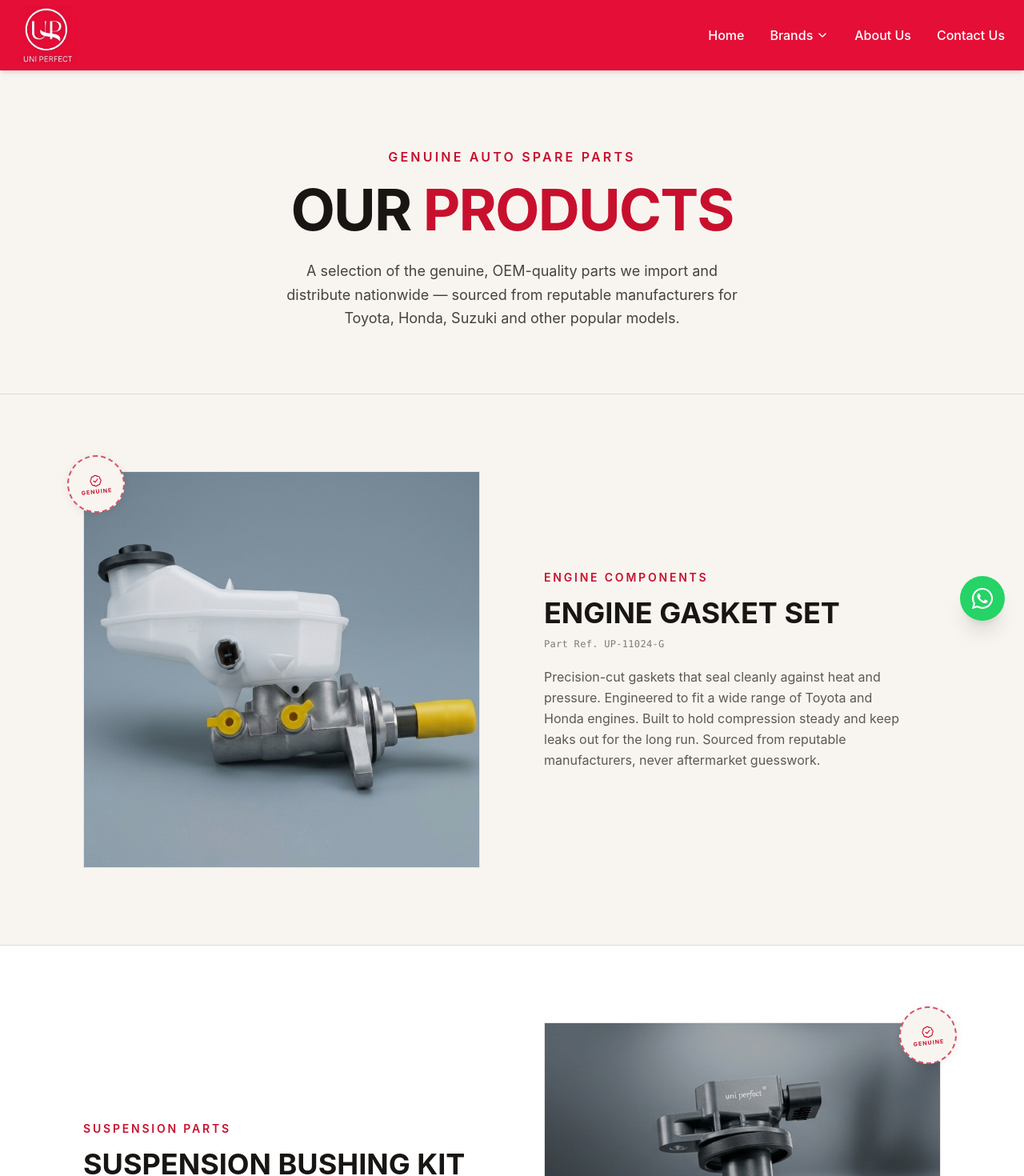
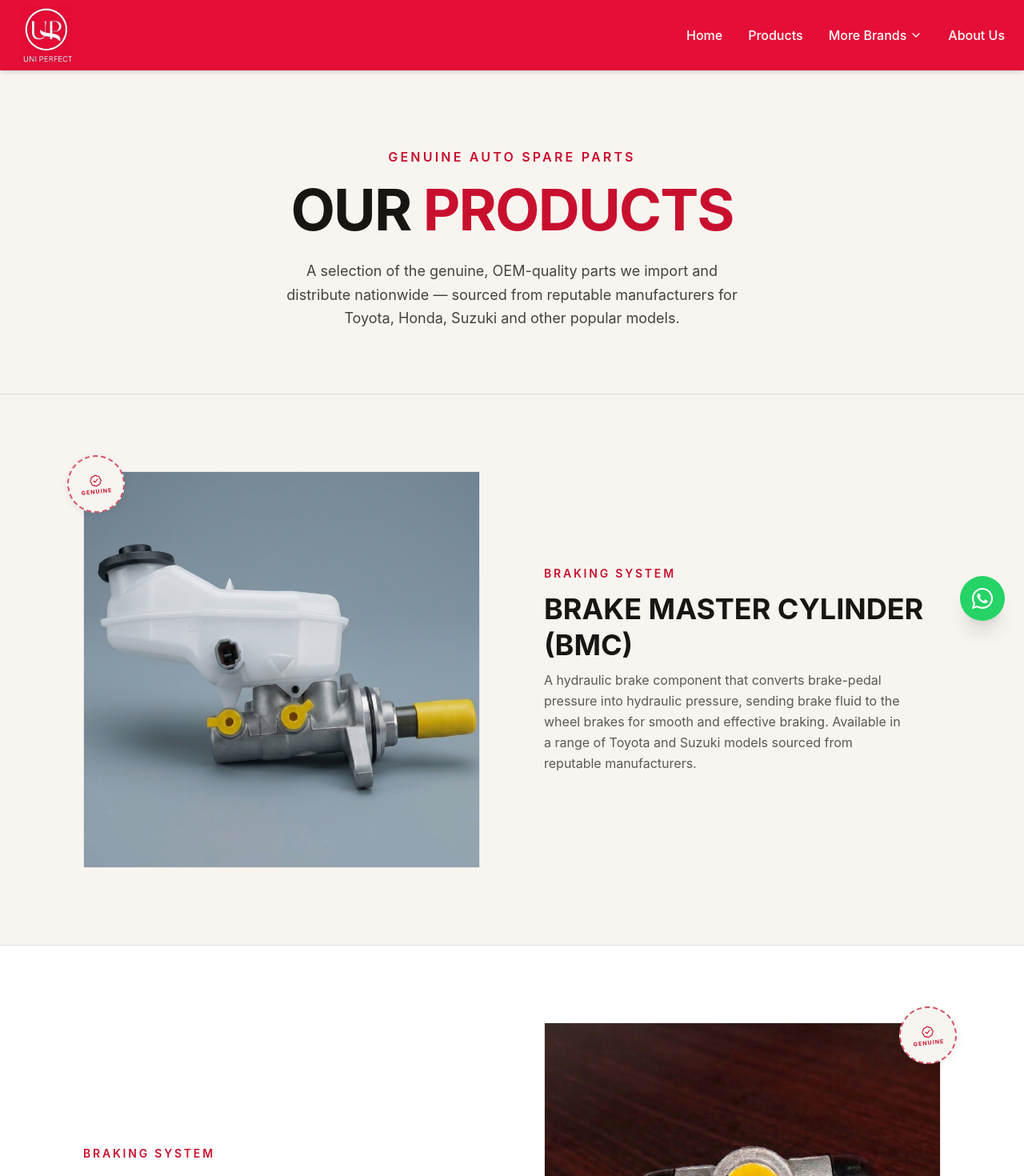
Before and after one commit to waliuddin1105/Uniperfect, a React (Vite) app in the folder frontend/: page /u/products in a window 1280 px wide. Shown: the top 1470 px of the page at 80% size. Built offline with nearby package versions, Linux system fonts and the light colour scheme.

Commit message:
products page modifications

```diff
--- a/frontend/src/App.jsx
+++ b/frontend/src/App.jsx
@@ -8,8 +8,8 @@ export default function App() {
       <Routes>
         {/* Uniperfect Pages below*/}
         <Route path="/" element={<Home />} />
-        <Route path="u/about" element={<About />} />
-        <Route path="u/products" element={<ProductsUniPerfect />} />
+        <Route path="/u/about" element={<About />} />
+        <Route path="/u/products" element={<ProductsUniPerfect />} />
 
         {/* Superior Pages */}
 
--- a/frontend/src/components/UniPerfect/Footer.jsx
+++ b/frontend/src/components/UniPerfect/Footer.jsx
@@ -14,7 +14,7 @@ export default function Footer() {
     return (
         <footer className="border-t bg-white">
             <div className="max-w-7xl mx-auto px-6 py-14">
-                <div className="grid md:grid-cols-3 gap-12">
+                <div className="grid md:grid-cols-2 gap-12">
                     {/* Left */}
                     <div>
                         <h2 className="text-3xl font-bold text-[#C8102E] mb-6">
@@ -26,99 +26,6 @@ export default function Footer() {
                             spare parts for Toyota, Honda, Suzuki and more — trusted by
                             wholesalers, retailers and workshops across Pakistan.
                         </p>
-                    </div>
-
-                    {/* Quick Links */}
-                    <div>
-                        <h3 className="text-2xl font-semibold text-[#C8102E] mb-6">
-                            Quick Links
-                        </h3>
-
-                        <ul className="space-y-4 text-gray-600">
-                            <li>
-                                <a href="#" className="hover:text-[#C8102E] transition">
-                                    Home
-                                </a>
-                            </li>
-
-                            <li>
-                                <a href="#" className="hover:text-[#C8102E] transition">
-                                    About Us
-                                </a>
-                            </li>
-
-                            {/* Products */}
-                            <li>
-                                <button
-                                    onClick={() => setProductsOpen(!productsOpen)}
-                                    className="flex items-center justify-between w-48 hover:text-[#C8102E] transition"
-                                >
-                                    <span>Our Products</span>
-                                    {productsOpen ? (
-                                        <ChevronUp size={16} />
-                                    ) : (
-                                        <ChevronDown size={16} />
-                                    )}
-                                </button>
-
-                                {productsOpen && (
-                                    <ul className="mt-3 ml-4 space-y-2 text-sm text-gray-500">
-                                        <li>
-                                            <a href="#" className="hover:text-[#C8102E]">
-                                                Engine Components
-                                            </a>
-                                        </li>
-                                        <li>
-                                            <a href="#" className="hover:text-[#C8102E]">
-                                                Suspension Parts
-                                            </a>
-                                        </li>
-                                        <li>
-                                            <a href="#" className="hover:text-[#C8102E]">
-                                                Electrical Parts & Filters
-                                            </a>
-                                        </li>
-                                    </ul>
-                                )}
-                            </li>
-
-                            {/* Brands */}
-                            <li>
-                                <button
-                                    onClick={() => setBrandsOpen(!brandsOpen)}
-                                    className="flex items-center justify-between w-48 hover:text-[#C8102E] transition"
-                                >
-                                    <span>Vehicles We Cover</span>
-                                    {brandsOpen ? (
-                                        <ChevronUp size={16} />
-                                    ) : (
-                                        <ChevronDown size={16} />
-                                    )}
-                                </button>
-
-                                {brandsOpen && (
-                                    <ul className="mt-3 ml-4 space-y-2 text-sm text-gray-500">
-                                        <li>
-                                            <a href="#" className="hover:text-[#C8102E]">
-                                                Toyota
-                                            </a>
-                                        </li>
-                                        <li>
-                                            <a href="#" className="hover:text-[#C8102E]">
-                                                Honda
-                                            </a>
-                                        </li>
-                                        <li>
-                                            <a href="#" className="hover:text-[#C8102E]">
-                                                Suzuki & More
-                                            </a>
-                                        </li>
-                                    </ul>
-                                )}
-                            </li>
-
-
-                        </ul>
                     </div>
 
                     {/* Contact */}
@@ -137,15 +44,13 @@ export default function Footer() {
                                 <span>03212699997</span>
                             </a>
 
-
-
                             {/* Karachi */}
                             <div>
                                 <h4 className="font-semibold text-[#C8102E] mb-2">
                                     Karachi
                                 </h4>
+                                <a
 
-                                <a
                                     href="https://maps.google.com/?q=Ruby+Plaza+Karachi"
                                     target="_blank"
                                     rel="noopener noreferrer"
--- a/frontend/src/components/UniPerfect/Navbar.jsx
+++ b/frontend/src/components/UniPerfect/Navbar.jsx
@@ -1,25 +1,23 @@
 import React, { useState } from "react";
+import { Link } from "react-router-dom";
 import { ChevronDown, Menu, X } from "lucide-react";
 
 // Brand red pulled directly from the logo background (#E50E37).
 const BRAND_RED = "#E50E37";
 
 // Edit these arrays to change links / dropdown items.
-// "Resources" items are placeholders since your screenshot only showed
-// the "Solutions" dropdown open — swap in your real links.
+// All internal paths are absolute (start with "/") so routing works
+// correctly no matter which page you're currently on.
 const NAV_LINKS = [
   { label: "Home", href: "/" },
-
+  { label: "Products", href: "/u/products" },
   {
-    label: "Brands",
+    label: " More Brands",
     dropdown: [
-      { label: "UniPerfect", href: "/u/products" },
       { label: "Superior", href: "/s" },
     ],
   },
-  { label: "About Us", href: "u/about" },
-
-  { label: "Contact Us", href: "?" },
+  { label: "About Us", href: "/u/about" },
 ];
 
 function DesktopDropdown({ label, items }) {
@@ -35,18 +33,17 @@ function DesktopDropdown({ label, items }) {
           className="mt-px transition-transform duration-200 group-hover:rotate-180 group-focus-within:rotate-180"
         />
       </button>
-
       {/* Padded wrapper closes the hover gap between the trigger and the panel */}
       <div className="invisible absolute left-0 top-full z-9999 w-56 translate-y-1 pt-3 opacity-0 pointer-events-none transition-all duration-200 group-hover:visible group-hover:translate-y-0 group-hover:opacity-100 group-hover:pointer-events-auto group-focus-within:visible group-focus-within:translate-y-0 group-focus-within:opacity-100 group-focus-within:pointer-events-auto">
         <div className="overflow-hidden rounded-xl border border-slate-100 bg-white py-2 shadow-xl">
           {items.map((item) => (
-            <a
+            <Link
               key={item.label}
-              href={item.href}
+              to={item.href}
               className="block px-4 py-2.5 text-base text-[#E50E37] transition-colors hover:bg-slate-50 hover:text-[#c00c2e]"
             >
               {item.label}
-            </a>
+            </Link>
           ))}
         </div>
       </div>
@@ -73,13 +70,13 @@ function MobileDropdown({ label, items }) {
       {open && (
         <div className="pb-2">
           {items.map((item) => (
-            <a
+            <Link
               key={item.label}
-              href={item.href}
+              to={item.href}
               className="block py-2 pl-3 text-base text-white/80 hover:text-white"
             >
               {item.label}
-            </a>
+            </Link>
           ))}
         </div>
       )}
@@ -97,9 +94,9 @@ export default function Navbar() {
     >
       <div className="mx-auto flex max-w-7xl items-center justify-between px-6 py-2">
         {/* Logo — drop your real logo file in here (e.g. an <img> tag) */}
-        <a href="/" className="flex items-center gap-3">
+        <Link to="/" className="flex items-center gap-3">
           <img src="/logo4.jpg" alt="Company logo" className="max-h-18 max-w-40 rounded-md" />
-        </a>
+        </Link>
 
         {/* Desktop nav */}
         <nav className="hidden items-center gap-8 md:flex">
@@ -107,13 +104,13 @@ export default function Navbar() {
             link.dropdown ? (
               <DesktopDropdown key={link.label} label={link.label} items={link.dropdown} />
             ) : (
-              <a
+              <Link
                 key={link.label}
-                href={link.href}
+                to={link.href}
                 className="py-2 text-base font-medium text-white transition-colors hover:text-white/80"
               >
                 {link.label}
-              </a>
+              </Link>
             )
           )}
         </nav>
@@ -137,13 +134,13 @@ export default function Navbar() {
             link.dropdown ? (
               <MobileDropdown key={link.label} label={link.label} items={link.dropdown} />
             ) : (
-              <a
+              <Link
                 key={link.label}
-                href={link.href}
+                to={link.href}
                 className="block border-b border-white/20 py-3 text-base font-medium text-white"
               >
                 {link.label}
-              </a>
+              </Link>
             )
           )}
         </nav>
--- a/frontend/src/pages/Uniperfect/ProductsUniPerfect.jsx
+++ b/frontend/src/pages/Uniperfect/ProductsUniPerfect.jsx
@@ -3,7 +3,7 @@ import { motion } from "framer-motion";
 import { BadgeCheck, PackageSearch } from "lucide-react";
 import Navbar from "../../components/UniPerfect/Navbar";
 import Footer from "../../components/UniPerfect/Footer";
-
+import { FaWhatsapp } from "react-icons/fa";
 /**
  * ProductsUniPerfect.jsx — Uni Perfect
  * Palette: red (#C8102E) + ink (#181513) on warm white (#F8F5F0)
@@ -13,60 +13,59 @@ import Footer from "../../components/UniPerfect/Footer";
  * Signature element: the same rotated, dashed "genuine parts" stamp from
  * About.jsx, reused here as a small "Genuine" tag pinned to each photo —
  * so the two pages read as one identity, not two different templates.
- *
+*
  * Add/replace products in the array below — everything else (motion,
  * alternating sides, alternating tint) is handled automatically by index.
- */
+*/
 
 const products = [
   {
-    tag: "Engine Components",
-    name: "Engine Gasket Set",
-    ref: "UP-11024-G",
+    tag: "Braking System",
+    name: "Brake Master Cylinder (BMC)",
     image: "/BMC_new.png",
-    desc: "Precision-cut gaskets that seal cleanly against heat and pressure. Engineered to fit a wide range of Toyota and Honda engines. Built to hold compression steady and keep leaks out for the long run. Sourced from reputable manufacturers, never aftermarket guesswork.",
+    desc: "A hydraulic brake component that converts brake-pedal pressure into hydraulic pressure, sending brake fluid to the wheel brakes for smooth and effective braking. Available in a range of Toyota and Suzuki models sourced from reputable manufacturers.",
   },
   {
-    tag: "Suspension Parts",
-    name: "Suspension Bushing Kit",
-    ref: "UP-22587-B",
-    image: "/coil gemini.png",
-    desc: "Dampens vibration and road noise for a smoother, more controlled ride. Compounded to resist wear under everyday road conditions. Direct fit for popular Suzuki and Toyota models. Backed by two decades of trusted sourcing.",
+    tag: "Braking System",
+    name: "Wheel Cylinder",
+    image: "/wheel cylinder gemini.png",
+    desc: "High-quality wheel cylinder made from durable materials for reliable braking performance. Designed for smooth brake operation, excellent sealing, and long service life with a precise fit.",
   },
   {
-    tag: "Filters",
-    name: "Oil Filter",
-    ref: "UP-30452-F",
-    image: "/cross gemini.png",
-    desc: "High-flow filtration that protects the engine over the long haul. Consistent build quality, shipment after shipment. Easy to stock, easy to install, easy to trust. A workshop staple from Karachi to Quetta.",
+    tag: "Electric Parts",
+    name: "Ignition Coil",
+    image: "/coil gemini.png",
+    desc: "High-quality ignition coil designed to deliver strong,reliable spark performance for smooth engine starting, better combustion, and consistent vehicle performance.",
   },
   {
-    tag: "Electrical Parts",
-    name: "Electrical Relay Module",
-    ref: "UP-40911-R",
+    tag: "Transmission System",
+    name: "Universal Joint",
+    image: "/cross gemini.png",
+    desc: "Connects the propeller/drive shaft to the differential or transmission and allows the shaft to transfer power while accommodating changes in angle. Available in a range of car models, packed in our original brand packaging.",
+  },
+  {
+    tag: "Engine Part",
+    name: "Flywheel Ring",
     image: "/Flywheel ring gemini.png",
     desc: "Reliable switching for lighting, fuel and cooling circuits. Tested to handle real-world electrical load without failure. Compatible with major Honda and Suzuki wiring layouts. The small part that keeps everything else running.",
   },
   {
-    tag: "Suspension Parts",
-    name: "Shock Absorber",
-    ref: "UP-22910-S",
+    tag: "Cooling System",
+    name: "Radiator Cap",
     image: "/radiator_new.png",
-    desc: "Tuned for stability across varied road conditions. Reduces bounce and keeps tyres planted through every drive. A direct OEM-spec replacement, never an imitation. Trusted by workshops for repeat, predictable performance.",
+    desc: "Designed to maintain proper cooling-system pressure and prevent coolant leakage. Made from durable, heat-resistant materials for reliable performance and long service life.",
   },
   {
-    tag: "Filters",
-    name: "Air Intake Filter",
-    ref: "UP-31207-A",
+    tag: "Cooling System",
+    name: "Water Pump",
     image: "/wp.png",
-    desc: "Keeps dust and debris out of the combustion chamber. Supports steady airflow for better fuel efficiency. Fits snugly with no modification required. Genuine quality, imported and distributed nationwide.",
+    desc: "High-quality water pump designed for efficient coolant circulation, long-lasting performance, and protection against engine overheating. Available in a range of Toyota and Suzuki models.",
   },
   {
-    tag: "Filters",
-    name: "Air Intake Filter",
-    ref: "UP-31207-A",
-    image: "/wheel cylinder gemini.png",
-    desc: "Keeps dust and debris out of the combustion chamber. Supports steady airflow for better fuel efficiency. Fits snugly with no modification required. Genuine quality, imported and distributed nationwide.",
+    tag: "Fuel Filter",
+    name: "Car Fuel Filter",
+    image: "/Fuel filter.jpg",
+    desc: "Designed to effectively remove dirt,rust, and other contaminants from the fuel system, ensuring clean fuel flow and protecting the engine. Durable, reliable, and suitable for smooth efficient engine performance.",
   }
 ];
 
@@ -208,9 +207,7 @@ export default function ProductsUniPerfect() {
                     <h3 className="font-bold uppercase text-3xl sm:text-4xl leading-tight mb-2">
                       {p.name}
                     </h3>
-                    <p className="font-mono text-xs tracking-wide text-[#181513]/55 mb-5">
-                      Part Ref. {p.ref}
-                    </p>
+
                     <p className="text-[#181513]/70 leading-relaxed max-w-md">
                       {p.desc}
                     </p>
@@ -220,6 +217,26 @@ export default function ProductsUniPerfect() {
             );
           })}
         </section>
+        <section className="border-b border-black/10">
+  <div className="max-w-6xl mx-auto px-5 sm:px-6 lg:px-10 py-16 sm:py-20 text-center">
+    <h3 className="font-bold uppercase text-2xl sm:text-3xl tracking-tight mb-4">
+      Looking for something else?
+    </h3>
+    <p className="text-[#181513]/70 max-w-xl mx-auto mb-8 leading-relaxed">
+      We stock 200+ genuine auto parts beyond what's listed here.
+      Reach out on WhatsApp and we'll help you find the exact part you need.
+    </p>
+    <a
+      href="https://wa.me/923350099880"
+      target="_blank"
+      rel="noopener noreferrer"
+      className="inline-flex items-center gap-2 bg-[#25D366] text-white font-semibold uppercase tracking-wide px-8 py-4 rounded-full shadow-lg hover:scale-105 hover:shadow-xl transition-all duration-300"
+    >
+      <FaWhatsapp size={20} />
+      For More Products, Contact Here
+    </a>
+  </div>
+</section>
       </div>
       <Footer />
     </>
```
Also changed, not shown: frontend/public/Fuel filter.jpg (added).
